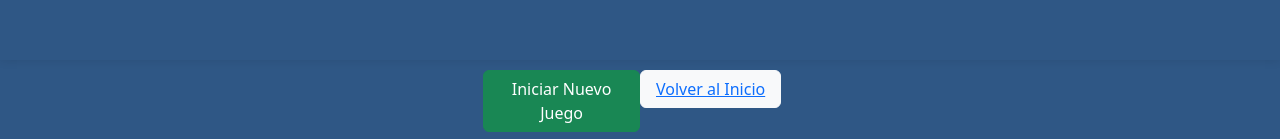
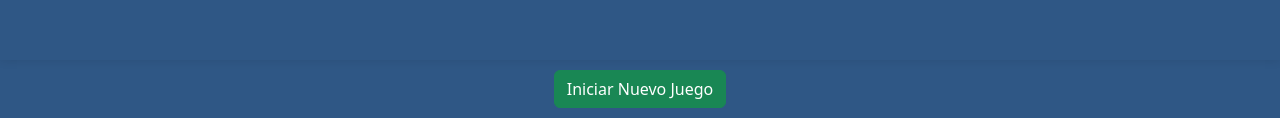
Before and after one commit to cfuemol/VUE, a Vue app: page /ahorcado2 in a window 1280 px wide. Shown: the part 775-914 px from the top of the page. After the commit the page ends 893 px from the top, so only its background shows below. Built offline with nearby package versions, Linux system fonts and the light colour scheme.

Commit message:
Botón ir a inicio eliminado

```diff
--- a/src/views/ahorcado2.vue
+++ b/src/views/ahorcado2.vue
@@ -55,11 +55,7 @@
       <div class="boton-menu">
         <button type="button" class="btn btn-success btn-rounded" @click="iniciarNuevoJuego">Iniciar Nuevo Juego</button>
       </div>
-      <div class="boton-menu">
-        <button type="button" class="btn btn-light">
-          <a href="./login">Volver al Inicio</a>
-        </button>
-      </div>
+
     </div>
 
     <div v-if="showModalPerder" class="modal-V1">
@@ -483,11 +479,10 @@ export default {
     }
 }
 
-    .ahorcado2 {
+  .ahorcado2 {
   position: absolute;
   min-width: 100%;
   min-height: 100%;
-
   padding: 0;
   overflow: hidden;
   display: flex;
```
